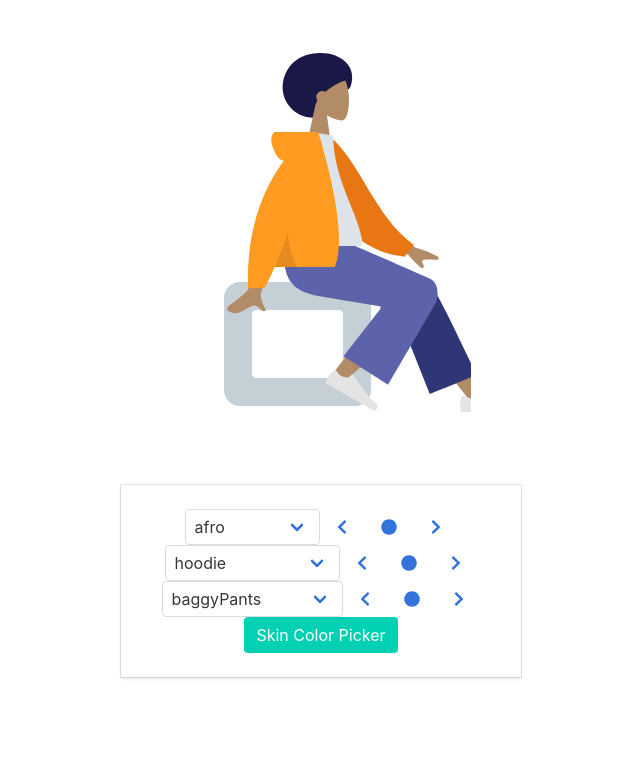
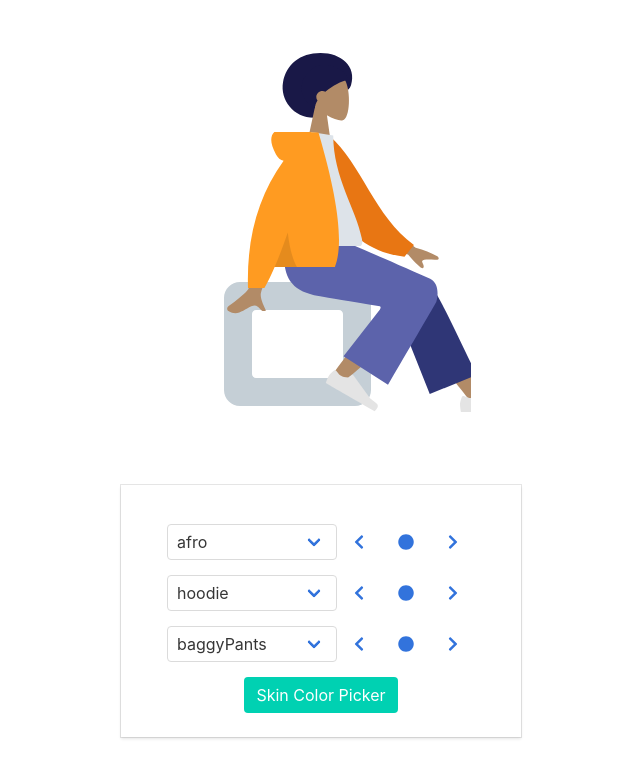
Before and after one commit to carloslazo/humaaans-character-create, a React (Create React App) app: page / in a window 1280 px wide. Shown: the top 778 px of the page, without its empty margins (319-959 px from the left). Built offline with nearby package versions, Linux system fonts and the light colour scheme.

Commit message:
modifies control container css

```diff
--- a/src/App.css
+++ b/src/App.css
@@ -48,6 +48,14 @@
   text-align: center;
 }
 
+.select-container{
+  width: 170px;
+}
+
+.full-control-panel{
+  margin: 15px 0 15px 0;
+}
+
 .App-header {
   background-color: #282c34;
   min-height: 100vh;
--- a/src/components/fullControlPanel.js
+++ b/src/components/fullControlPanel.js
@@ -4,12 +4,13 @@ import ControlPanel from "./controlPanel.js"
 
 function FullControlPanel(props){
   return(
-    <div>
+    <div className="full-control-panel">
       <div class="select">
         <select
           onChange={props.onChange}
           name={props.name}
           value ={props.value}
+          className="select-container"
           >
           {
             props.array.map( key => {
```
Also changed, not shown: src/App.js.
